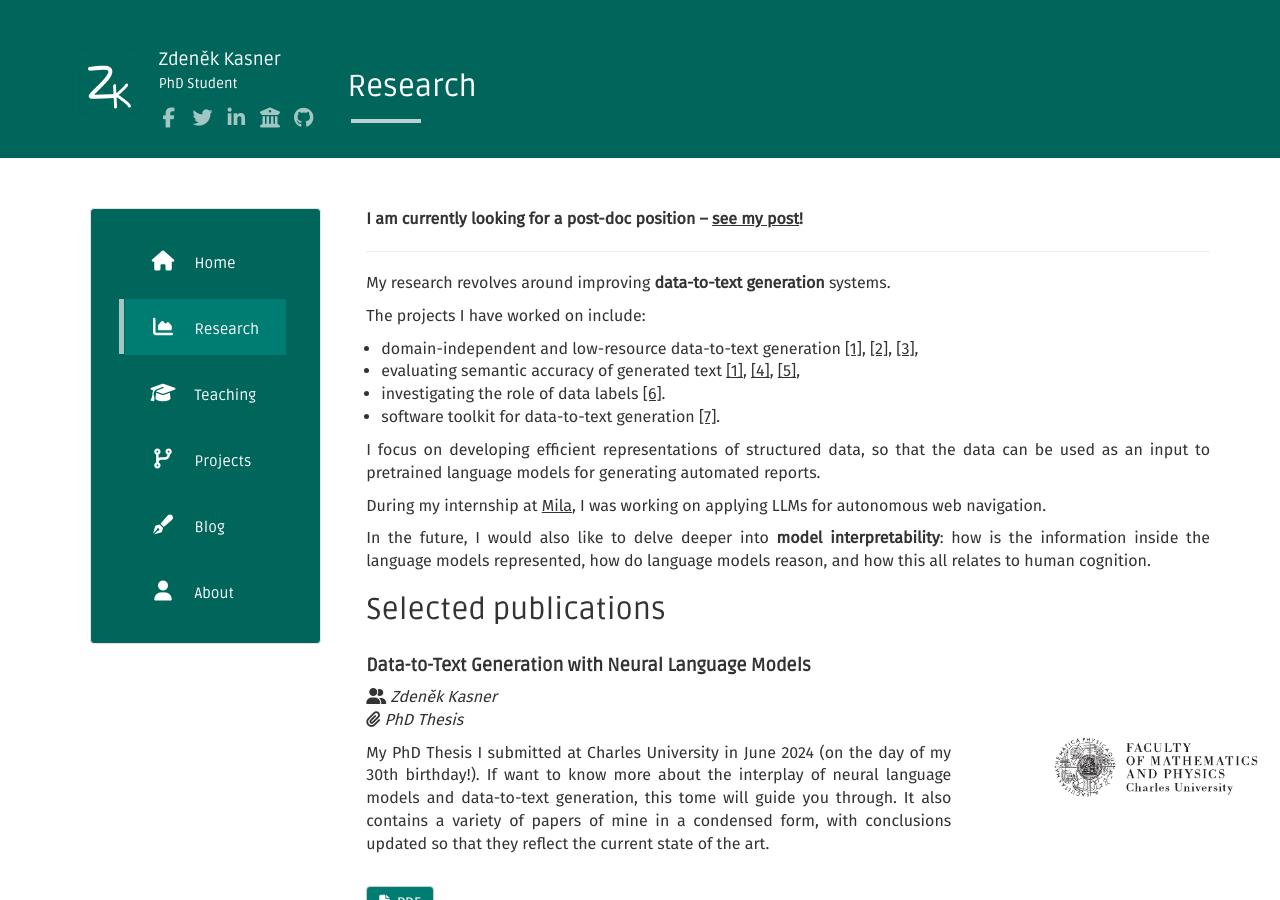
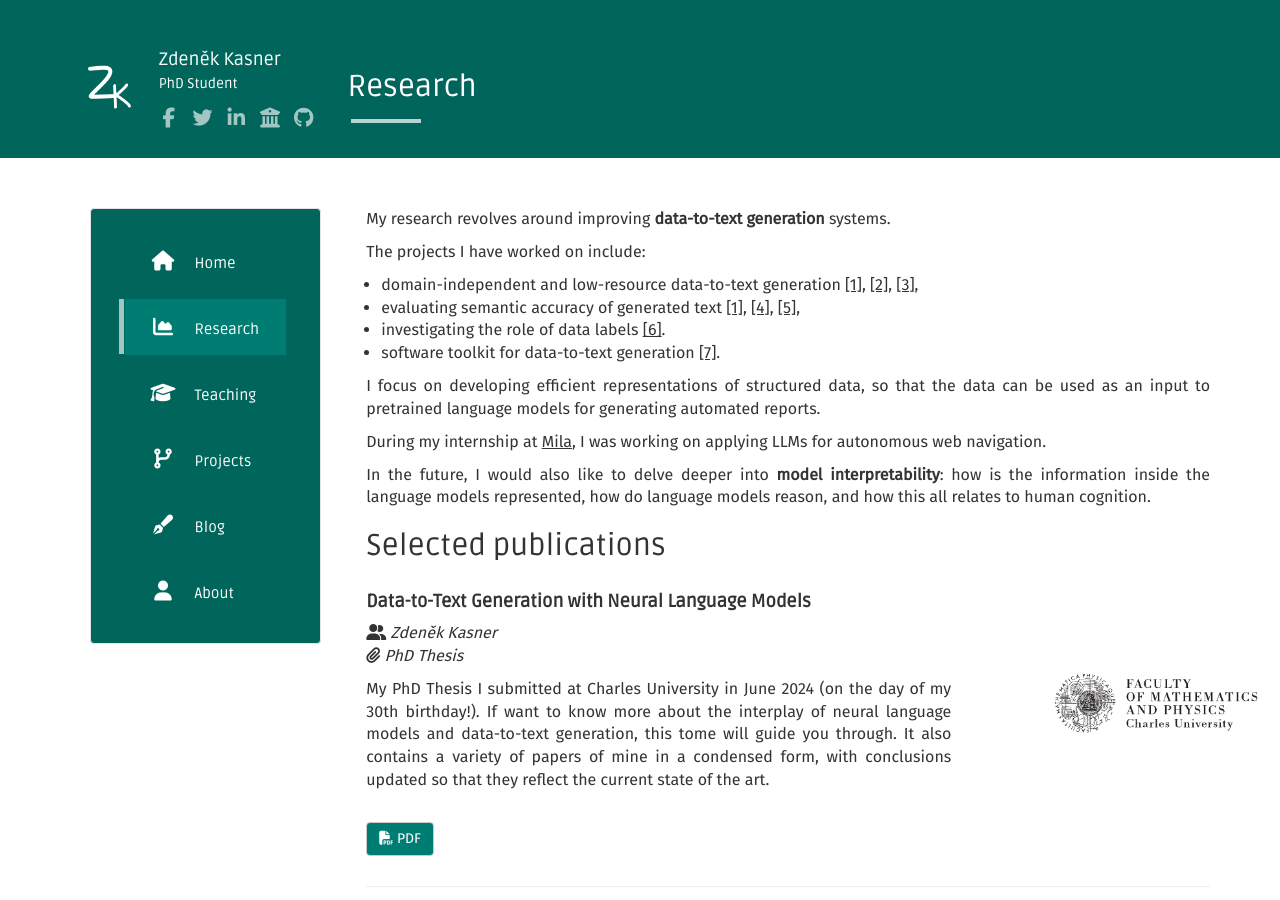
Before and after one commit to kasnerz/kasnerz.github.io, a Jekyll site: the page built from research.md, in a window 1280 px wide and 900 px high. Built offline with Jekyll 4.4.1, drawn with Linux system fonts in a browser that asks for light colours; nearby versions of some CDN libraries.

Commit message:
Delete post from research tab

```diff
--- a/research.md
+++ b/research.md
@@ -2,10 +2,6 @@
 layout: article
 title: Research
 permalink: /research/
----
-
-**I am currently looking for a post-doc position – [see my post](/looking-for-postdoc-position.html)!**
-
 ---
 
 My research revolves around improving **data-to-text generation** systems.
```
